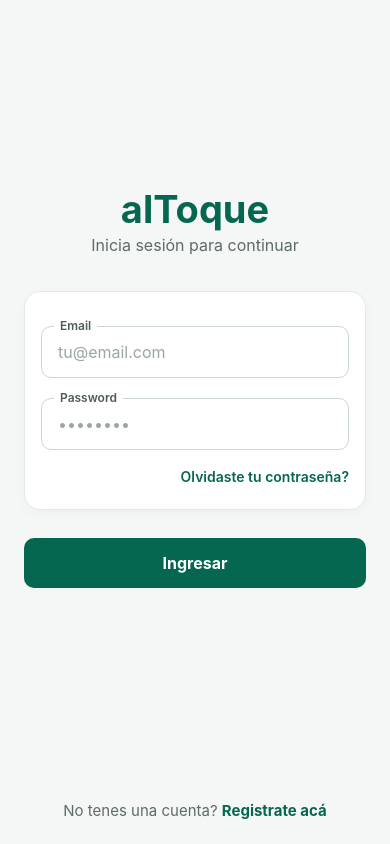
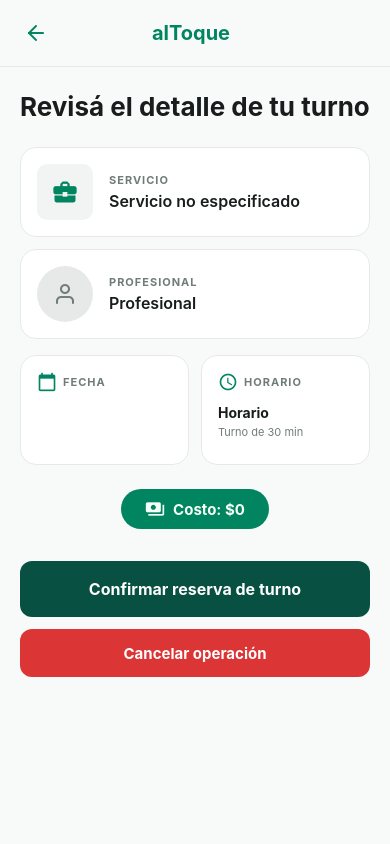
Before and after one commit to erickvicentin/altoque-app, a React Native app: screen /ConfirmarReserva in a window 390 px wide. Built offline with nearby package versions, Linux system fonts and the light colour scheme.

Commit message:
feat: implement ConfirmarReservaScreen and integrate into navigation flow

```diff
--- a/App.tsx
+++ b/App.tsx
@@ -13,6 +13,7 @@
 import ProfessionalProfileScreen from "./src/screens/ProfessionalProfileScreen";
 import ClientAppointmentsScreen from "./src/screens/ClientAppointmentsScreen";
 import DisponibilidadScreen from "./src/screens/DisponibilidadScreen";
+import ConfirmarReservaScreen from "./src/screens/ConfirmarReservaScreen";
 
 const Stack = createNativeStackNavigator();
 
@@ -34,6 +35,7 @@
         <Stack.Screen name="ProfessionalProfile" component={ProfessionalProfileScreen} />
         <Stack.Screen name="ClientAppointments" component={ClientAppointmentsScreen} />
         <Stack.Screen name="Disponibilidad" component={DisponibilidadScreen} />
+        <Stack.Screen name="ConfirmarReserva" component={ConfirmarReservaScreen} />
       </Stack.Navigator>
     </NavigationContainer>
   );
--- /dev/null
+++ b/src/screens/ConfirmarReservaScreen.tsx
@@ -0,0 +1,327 @@
+import React from "react";
+import {
+  View,
+  Text,
+  StyleSheet,
+  TouchableOpacity,
+  SafeAreaView,
+  StatusBar,
+  Image,
+  Alert,
+  ScrollView,
+} from "react-native";
+import { Feather, MaterialIcons } from "@expo/vector-icons";
+import { useNavigation, useRoute } from "@react-navigation/native";
+
+const DAYS_OF_WEEK = ["Domingo", "Lunes", "Martes", "Miércoles", "Jueves", "Viernes", "Sábado"];
+const MONTH_NAMES = [
+  "enero", "febrero", "marzo", "abril", "mayo", "junio",
+  "julio", "agosto", "septiembre", "octubre", "noviembre", "diciembre"
+];
+
+export default function ConfirmarReservaScreen() {
+  const navigation = useNavigation<any>();
+  const route = useRoute<any>();
+  const { professional, selectedService, selectedDate, selectedSlot } = route.params || {};
+
+  // Formato de fecha: "Lunes, 18 de mayo"
+  const getFormattedDate = () => {
+    if (!selectedDate) return "";
+    const dateObj = new Date(selectedDate);
+    const dayName = DAYS_OF_WEEK[dateObj.getDay()];
+    const dayNumber = dateObj.getDate();
+    const monthName = MONTH_NAMES[dateObj.getMonth()];
+    return `${dayName}, ${dayNumber} de ${monthName}`;
+  };
+
+  const handleConfirmar = () => {
+    Alert.alert(
+      "¡Reserva Exitosa!",
+      "Tu turno ha sido reservado de forma correcta. Te esperamos.",
+      [
+        { text: "Aceptar", onPress: () => navigation.navigate("HomeCliente") }
+      ]
+    );
+  };
+
+  const handleCancelar = () => {
+    Alert.alert(
+      "Cancelar Operación",
+      "¿Estás seguro de que deseas cancelar la reserva de este turno?",
+      [
+        { text: "No", style: "cancel" },
+        {
+          text: "Sí, cancelar",
+          style: "destructive",
+          onPress: () => navigation.navigate("ProfessionalProfile", { professional })
+        }
+      ]
+    );
+  };
+
+  return (
+    <SafeAreaView style={styles.safeArea}>
+      <StatusBar barStyle="dark-content" backgroundColor="#f7faf8" />
+
+      {/* TopAppBar */}
+      <View style={styles.header}>
+        <TouchableOpacity style={styles.backButton} onPress={() => navigation.goBack()}>
+          <Feather name="arrow-left" size={24} color="#008560" />
+        </TouchableOpacity>
+        <Text style={styles.headerTitle}>alToque</Text>
+        <View style={{ width: 40 }} />
+      </View>
+
+      <ScrollView style={styles.scrollView} contentContainerStyle={styles.scrollContent} showsVerticalScrollIndicator={false}>
+        {/* Hero Title */}
+        <View style={styles.heroSection}>
+          <Text style={styles.heroTitle}>Revisá el detalle de tu turno</Text>
+        </View>
+
+        {/* Stacked Cards Detail */}
+        <View style={styles.cardsContainer}>
+          {/* Card 1: Service (No image, as requested) */}
+          <View style={styles.detailCard}>
+            <View style={styles.cardIconWrapper}>
+              <MaterialIcons name="business-center" size={28} color="#008560" />
+            </View>
+            <View style={styles.cardContent}>
+              <Text style={styles.cardLabel}>Servicio</Text>
+              <Text style={styles.cardValue}>{selectedService?.name || "Servicio no especificado"}</Text>
+            </View>
+          </View>
+
+          {/* Card 2: Professional (With Avatar) */}
+          <View style={styles.detailCard}>
+            {professional?.image ? (
+              <Image source={{ uri: professional.image }} style={styles.professionalAvatar} />
+            ) : (
+              <View style={[styles.professionalAvatar, styles.avatarPlaceholder]}>
+                <Feather name="user" size={24} color="#707d76" />
+              </View>
+            )}
+            <View style={styles.cardContent}>
+              <Text style={styles.cardLabel}>Profesional</Text>
+              <Text style={styles.cardValue}>{professional?.name || "Profesional"}</Text>
+            </View>
+          </View>
+        </View>
+
+        {/* Date/Time Bento Grid */}
+        <View style={styles.bentoGrid}>
+          {/* Date Tile */}
+          <View style={styles.bentoTile}>
+            <View style={styles.tileHeader}>
+              <MaterialIcons name="calendar-today" size={20} color="#008560" />
+              <Text style={styles.tileLabel}>Fecha</Text>
+            </View>
+            <Text style={styles.tileValue}>{getFormattedDate()}</Text>
+          </View>
+
+          {/* Time Tile */}
+          <View style={styles.bentoTile}>
+            <View style={styles.tileHeader}>
+              <MaterialIcons name="schedule" size={20} color="#008560" />
+              <Text style={styles.tileLabel}>Horario</Text>
+            </View>
+            <Text style={styles.tileValue}>{selectedSlot || "Horario"}</Text>
+            <Text style={styles.tileSubvalue}>Turno de {selectedService?.duration_minutes || 30} min</Text>
+          </View>
+        </View>
+
+        {/* Cost Pill */}
+        <View style={styles.costPillContainer}>
+          <View style={styles.costPill}>
+            <MaterialIcons name="payments" size={20} color="#f5fff7" />
+            <Text style={styles.costText}>Costo: ${selectedService ? Math.round(selectedService.price) : 0}</Text>
+          </View>
+        </View>
+
+        {/* Action Buttons */}
+        <View style={styles.buttonsContainer}>
+          <TouchableOpacity style={styles.confirmBtn} onPress={handleConfirmar} activeOpacity={0.9}>
+            <Text style={styles.confirmBtnText}>Confirmar reserva de turno</Text>
+          </TouchableOpacity>
+
+          <TouchableOpacity style={styles.cancelBtn} onPress={handleCancelar} activeOpacity={0.9}>
+            <Text style={styles.cancelBtnText}>Cancelar operación</Text>
+          </TouchableOpacity>
+        </View>
+      </ScrollView>
+    </SafeAreaView>
+  );
+}
+
+const styles = StyleSheet.create({
+  safeArea: {
+    flex: 1,
+    backgroundColor: '#f7faf8',
+  },
+  header: {
+    flexDirection: 'row',
+    alignItems: 'center',
+    justifyContent: 'space-between',
+    paddingHorizontal: 20,
+    paddingVertical: 16,
+    borderBottomWidth: 1,
+    borderBottomColor: '#e6e9e7',
+    backgroundColor: '#f7faf8',
+  },
+  backButton: {
+    padding: 4,
+  },
+  headerTitle: {
+    fontSize: 20,
+    fontWeight: 'bold',
+    color: '#008560',
+    flex: 1,
+    textAlign: 'center',
+  },
+  scrollView: {
+    flex: 1,
+  },
+  scrollContent: {
+    paddingHorizontal: 20,
+    paddingVertical: 24,
+  },
+  heroSection: {
+    marginBottom: 24,
+  },
+  heroTitle: {
+    fontSize: 26,
+    fontWeight: '700',
+    color: '#181c1c',
+    lineHeight: 32,
+  },
+  cardsContainer: {
+    gap: 12,
+    marginBottom: 16,
+  },
+  detailCard: {
+    flexDirection: 'row',
+    alignItems: 'center',
+    backgroundColor: '#ffffff',
+    borderWidth: 1,
+    borderColor: '#e6e9e7',
+    borderRadius: 16,
+    padding: 16,
+    gap: 16,
+  },
+  cardIconWrapper: {
+    width: 56,
+    height: 56,
+    borderRadius: 10,
+    backgroundColor: '#f1f4f2',
+    justifyContent: 'center',
+    alignItems: 'center',
+  },
+  professionalAvatar: {
+    width: 56,
+    height: 56,
+    borderRadius: 28,
+    backgroundColor: '#e6e9e7',
+  },
+  avatarPlaceholder: {
+    justifyContent: 'center',
+    alignItems: 'center',
+  },
+  cardContent: {
+    flex: 1,
+  },
+  cardLabel: {
+    fontSize: 11,
+    fontWeight: 'bold',
+    color: '#707d76',
+    textTransform: 'uppercase',
+    letterSpacing: 1,
+    marginBottom: 4,
+  },
+  cardValue: {
+    fontSize: 16,
+    fontWeight: '600',
+    color: '#181c1c',
+  },
+  bentoGrid: {
+    flexDirection: 'row',
+    gap: 12,
+    marginBottom: 24,
+  },
+  bentoTile: {
+    flex: 1,
+    backgroundColor: '#ffffff',
+    borderWidth: 1,
+    borderColor: '#e6e9e7',
+    borderRadius: 16,
+    padding: 16,
+    minHeight: 110,
+  },
+  tileHeader: {
+    flexDirection: 'row',
+    alignItems: 'center',
+    gap: 6,
+    marginBottom: 12,
+  },
+  tileLabel: {
+    fontSize: 11,
+    fontWeight: 'bold',
+    color: '#707d76',
+    textTransform: 'uppercase',
+    letterSpacing: 1,
+  },
+  tileValue: {
+    fontSize: 14,
+    fontWeight: '700',
+    color: '#181c1c',
+  },
+  tileSubvalue: {
+    fontSize: 11,
+    color: '#707d76',
+    marginTop: 4,
+  },
+  costPillContainer: {
+    alignItems: 'center',
+    marginBottom: 32,
+  },
+  costPill: {
+    flexDirection: 'row',
+    alignItems: 'center',
+    backgroundColor: '#008560',
+    borderRadius: 24,
+    paddingHorizontal: 24,
+    paddingVertical: 10,
+    gap: 8,
+  },
+  costText: {
+    color: '#f5fff7',
+    fontSize: 15,
+    fontWeight: 'bold',
+  },
+  buttonsContainer: {
+    gap: 12,
+    marginBottom: 40,
+  },
+  confirmBtn: {
+    backgroundColor: '#085041',
+    height: 56,
+    borderRadius: 12,
+    justifyContent: 'center',
+    alignItems: 'center',
+  },
+  confirmBtnText: {
+    color: '#ffffff',
+    fontSize: 16,
+    fontWeight: 'bold',
+  },
+  cancelBtn: {
+    backgroundColor: '#DC3535',
+    height: 48,
+    borderRadius: 12,
+    justifyContent: 'center',
+    alignItems: 'center',
+  },
+  cancelBtnText: {
+    color: '#ffffff',
+    fontSize: 15,
+    fontWeight: 'bold',
+  },
+});
--- a/src/screens/DisponibilidadScreen.tsx
+++ b/src/screens/DisponibilidadScreen.tsx
@@ -285,16 +285,12 @@
       return;
     }
 
-    const formattedDate = `${selectedDate.getDate()} de ${MONTH_NAMES[selectedDate.getMonth()]} de ${selectedDate.getFullYear()}`;
-
-    Alert.alert(
-      "Confirmación de Turno",
-      `Profesional: ${professional.name}\nServicio: ${selectedService.name} ($${selectedService.price})\nDía: ${formattedDate}\nHora: ${selectedSlot}`,
-      [
-        { text: "Modificar", style: "cancel" },
-        { text: "Confirmar", onPress: () => navigation.navigate("HomeCliente") }
-      ]
-    );
+    navigation.navigate("ConfirmarReserva", {
+      professional,
+      selectedService,
+      selectedDate: selectedDate.toISOString(),
+      selectedSlot
+    });
   };
 
   return (
```
